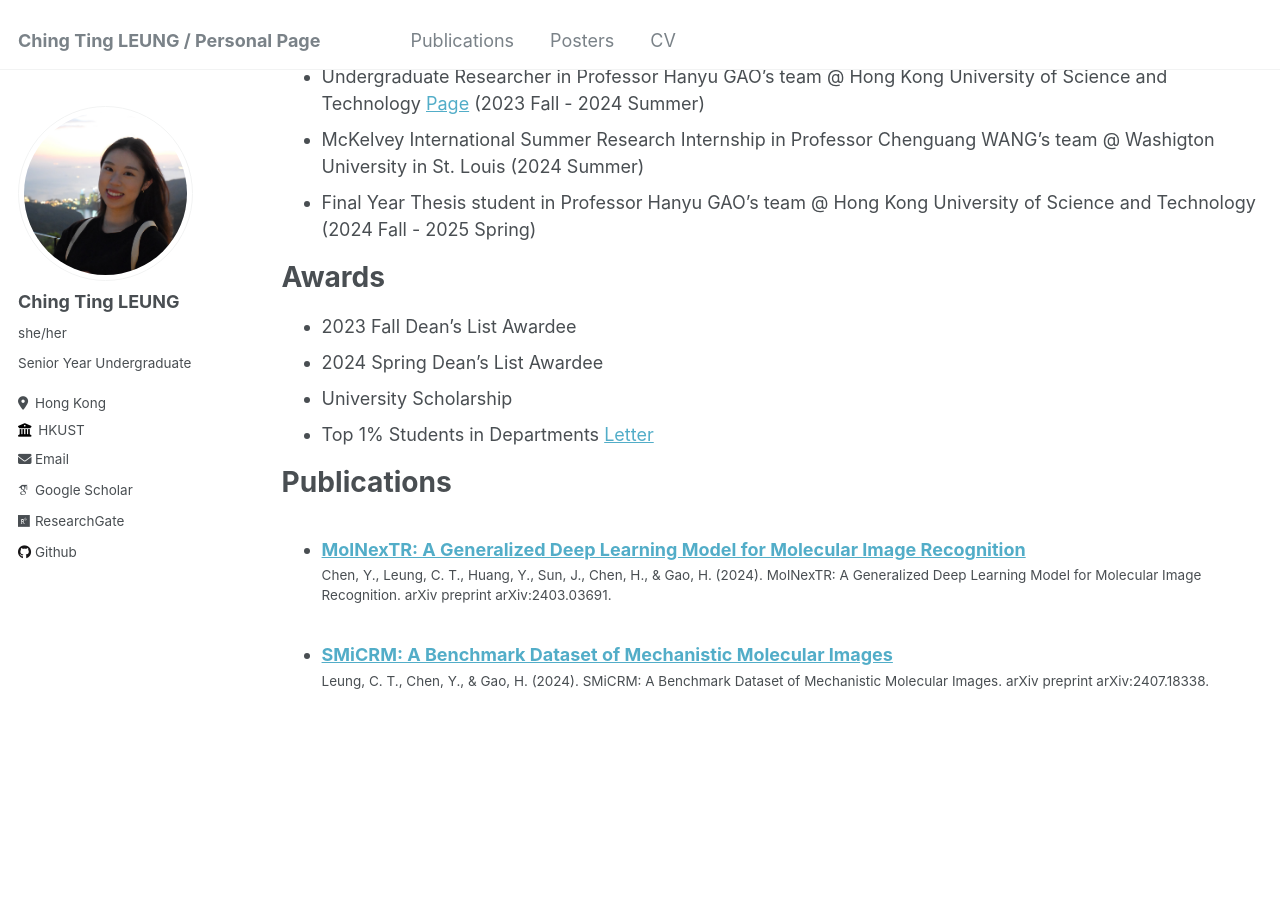
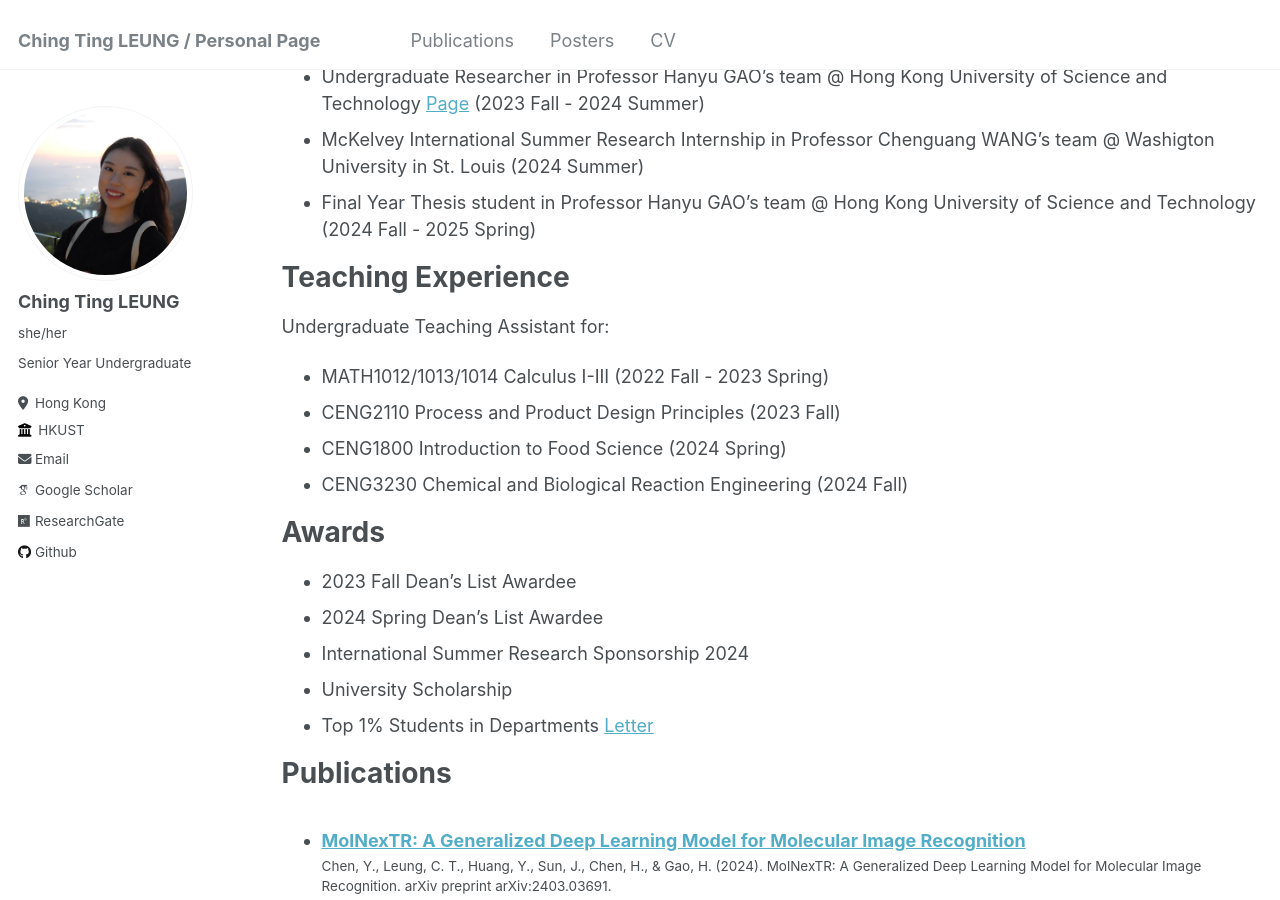
Before and after one commit to ting2025/ting2025.github.io, a Jekyll site: the page built from _pages/cv.md, in a window 1280 px wide and 900 px high, scrolled down 290 px. Built offline with Jekyll 4.4.1, drawn with Linux system fonts in a browser that asks for light colours; some web fonts are replaced.

Commit message:
Update cv.md

```diff
--- a/_pages/cv.md
+++ b/_pages/cv.md
@@ -22,10 +22,21 @@ Research Experience
 - McKelvey International Summer Research Internship in Professor Chenguang WANG's team @ Washigton University in St. Louis (2024 Summer)
 - Final Year Thesis student in Professor Hanyu GAO's team @ Hong Kong University of Science and Technology (2024 Fall - 2025 Spring)
 
+Teaching Experience
+======
+
+Undergraduate Teaching Assistant for:
+
+- MATH1012/1013/1014 Calculus I-III (2022 Fall - 2023 Spring)
+- CENG2110 Process and Product Design Principles (2023 Fall)
+- CENG1800 Introduction to Food Science  (2024 Spring)
+- CENG3230 Chemical and Biological Reaction Engineering (2024 Fall)
+
 Awards
 ======
 - 2023 Fall Dean's List Awardee
 - 2024 Spring Dean's List Awardee
+- International Summer Research Sponsorship 2024
 - University Scholarship
 - Top 1% Students in Departments [Letter](../files/Academic Letter.pdf)
 
```
